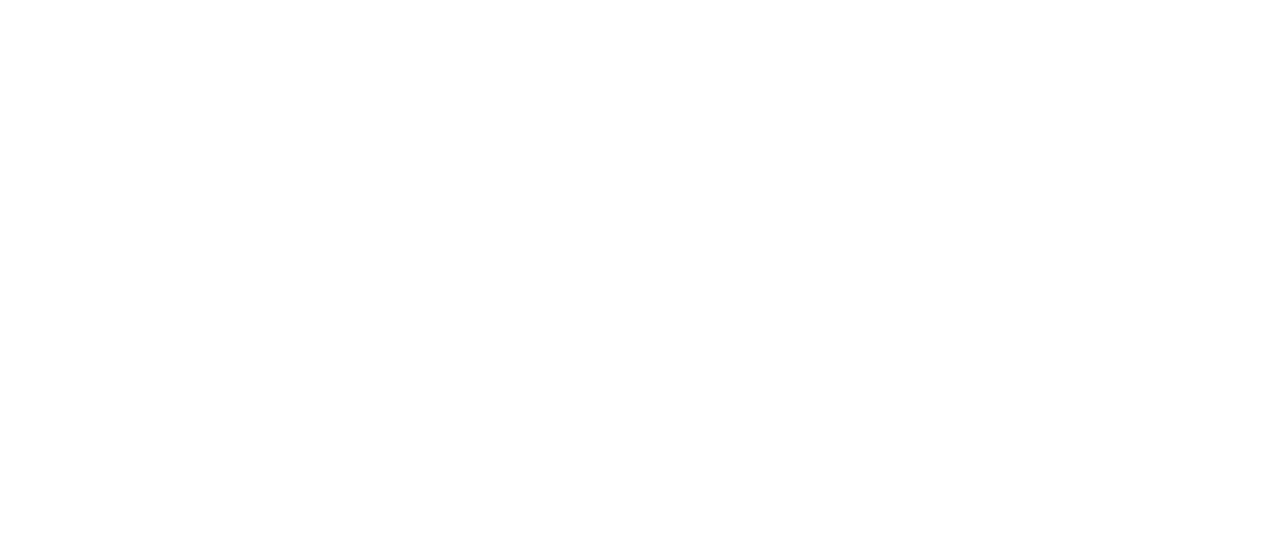
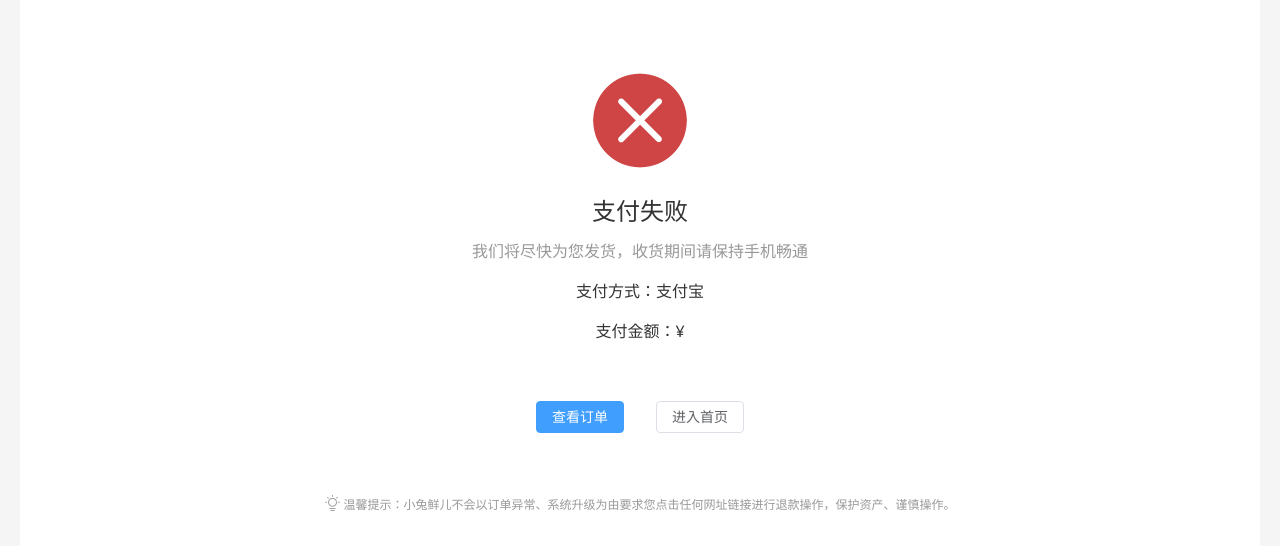
Before and after one commit to lToBContinued/xtx-rabbit, a Vue app: page /paycallback in a window 1280 px wide. Before the commit this address had no page. Shown: the part 254-800 px from the top of the page. Built offline with nearby package versions, Linux system fonts and the light colour scheme; no server answers.

Commit message:
支付结果的展示

```diff
--- a/src/router/index.js
+++ b/src/router/index.js
@@ -31,6 +31,10 @@
         {
           path: 'pay/:id',
           component: () => import('@/views/Pay/index.vue')
+        },
+        {
+          path: 'paycallback',
+          component: () => import('@/views/Pay/PayBack.vue')
         }
       ]
     },
--- a/src/utils/request.js
+++ b/src/utils/request.js
@@ -7,7 +7,7 @@
 
 const instance = axios.create({
   baseURL: 'http://pcapi-xiaotuxian-front-devtest.itheima.net',
-  timeout: 5000
+  timeout: 10000
 })
 // 添加请求拦截器
 instance.interceptors.request.use(
--- /dev/null
+++ b/src/views/Pay/PayBack.vue
@@ -0,0 +1,93 @@
+<script setup>
+import { ref } from 'vue'
+import { payGetOrderService } from '@/apis/pay.js'
+import { useRoute } from 'vue-router'
+
+const route = useRoute()
+const orderInfo = ref({})
+
+// 获取订单信息
+const getOrderInfo = async () => {
+  const res = await payGetOrderService(route.query.orderId)
+  orderInfo.value = res.data.result
+}
+getOrderInfo()
+</script>
+
+<template>
+  <div class="xtx-pay-page">
+    <div class="container">
+      <!-- 支付结果 -->
+      <div class="pay-result">
+        <!--注：路由参数拿到的是字符串，不是布尔值-->
+        <span
+          v-if="$route.query.payResult === 'true'"
+          class="iconfont icon-queren2 green"
+        ></span>
+        <span v-else class="iconfont icon-shanchu red"></span>
+        <p class="tit">
+          支付{{ $route.query.payResult === 'true' ? '成功' : '失败' }}
+        </p>
+        <p class="tip">我们将尽快为您发货，收货期间请保持手机畅通</p>
+        <p>支付方式：<span>支付宝</span></p>
+        <p>
+          支付金额：<span>¥{{ orderInfo.payMoney?.toFixed(2) }}</span>
+        </p>
+        <div class="btn">
+          <el-button style="margin-right: 20px" type="primary"
+            >查看订单</el-button
+          >
+          <el-button>进入首页</el-button>
+        </div>
+        <p class="alert">
+          <span class="iconfont icon-tip"></span>
+          温馨提示：小兔鲜儿不会以订单异常、系统升级为由要求您点击任何网址链接进行退款操作，保护资产、谨慎操作。
+        </p>
+      </div>
+    </div>
+  </div>
+</template>
+
+<style lang="scss" scoped>
+.pay-result {
+  padding: 100px 0;
+  background: #fff;
+  text-align: center;
+  margin-top: 20px;
+
+  > .iconfont {
+    font-size: 100px;
+  }
+
+  .green {
+    color: #1dc779;
+  }
+
+  .red {
+    color: $priceColor;
+  }
+
+  .tit {
+    font-size: 24px;
+  }
+
+  .tip {
+    color: #999;
+  }
+
+  p {
+    line-height: 40px;
+    font-size: 16px;
+  }
+
+  .btn {
+    margin-top: 50px;
+  }
+
+  .alert {
+    font-size: 12px;
+    color: #999;
+    margin-top: 50px;
+  }
+}
+</style>
```
